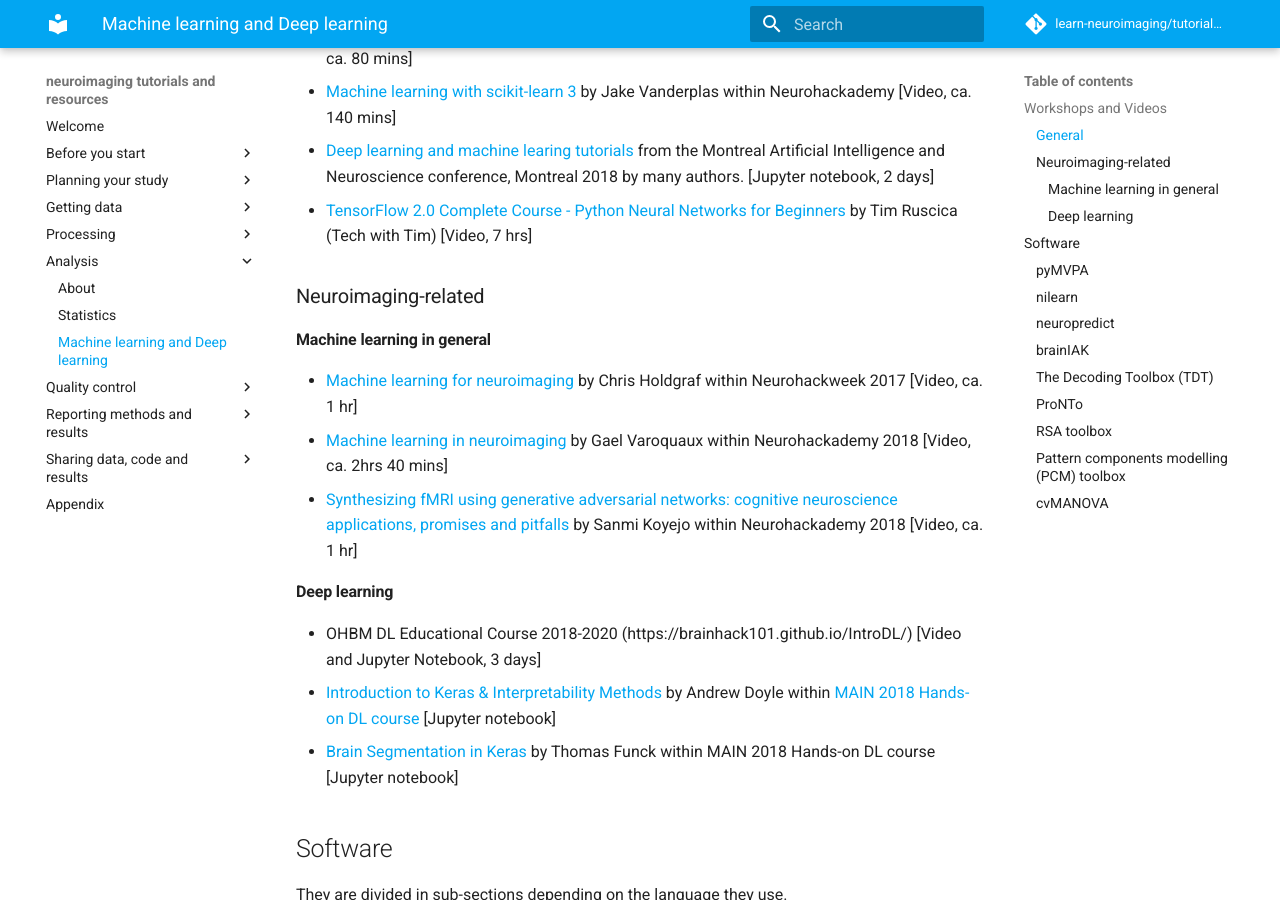
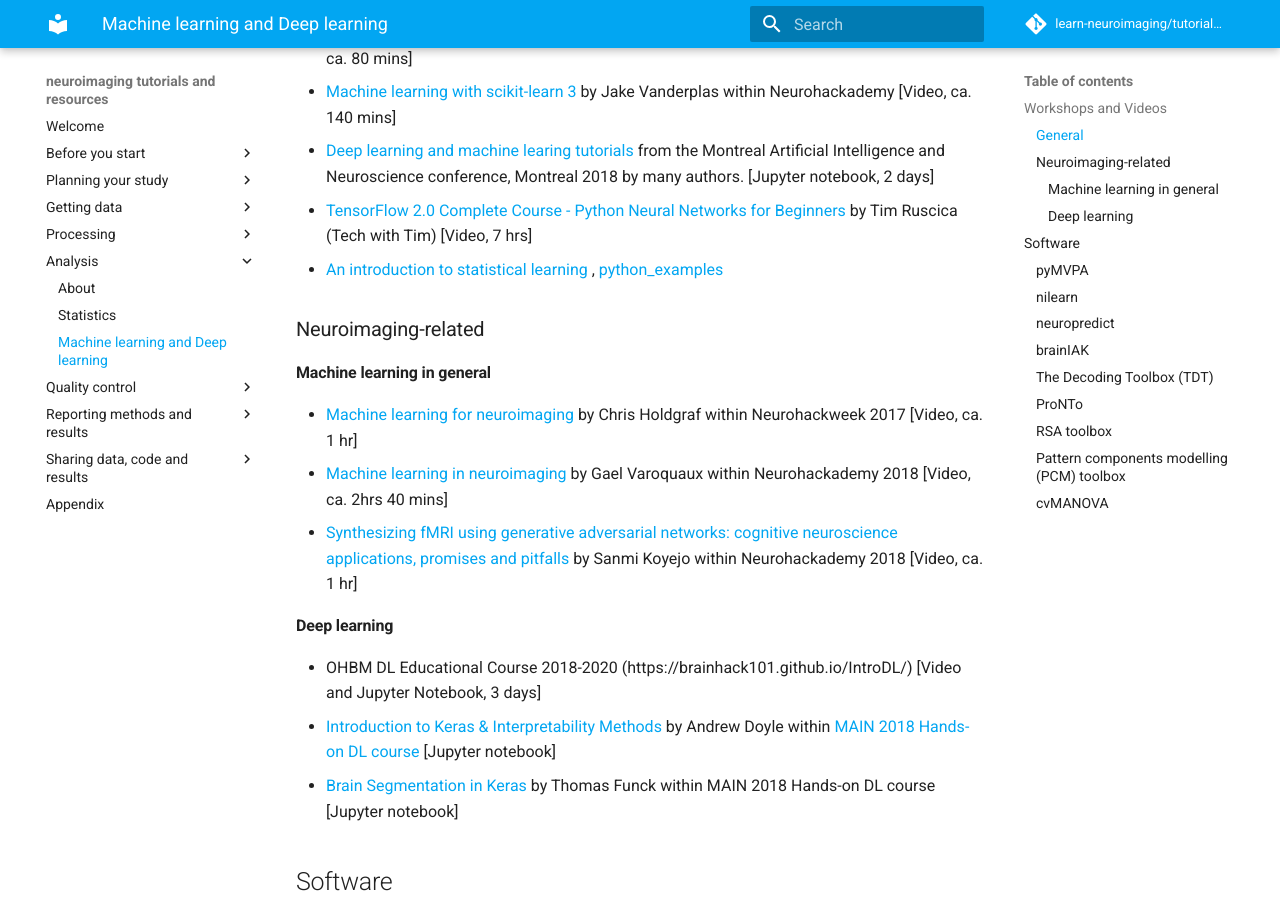
Before and after one commit to learn-neuroimaging/hitchhackers_guide_brain, an MkDocs documentation site: the page built from docs/machine_and_deep_learning.md, in a window 1280 px wide and 900 px high, scrolled down 383 px. Built offline with MkDocs 1.6.1 and Material for MkDocs 9.7.7, drawn with Linux system fonts in a browser that asks for light colours; comment, search, counter and statistics services are not loaded.

Commit message:
add resource to ML

```diff
--- a/docs/machine_and_deep_learning.md
+++ b/docs/machine_and_deep_learning.md
@@ -10,6 +10,7 @@
 -   [Machine learning with scikit-learn 3](https://neurohackademy.org/course/machine-learning-with-scikit-learn-3/)  by Jake Vanderplas within Neurohackademy  [Video, ca. 140 mins]
 -   [Deep learning and machine learing tutorials](https://github.com/brainhack101/introML) from the Montreal Artificial Intelligence and Neuroscience conference, Montreal 2018 by many authors. [Jupyter notebook, 2 days]
 -   [TensorFlow 2.0 Complete Course - Python Neural Networks for Beginners](https://www.youtube.com/watch?time_continue=13&v=tPYj3fFJGjk) by Tim Ruscica (Tech with Tim) [Video, 7 hrs]
+* [An introduction to statistical learning](https://faculty.marshall.usc.edu/gareth-james/ISL/) , [python_examples](https://github.com/JWarmenhoven/ISLR-python)
 
 ### Neuroimaging-related
 
```
